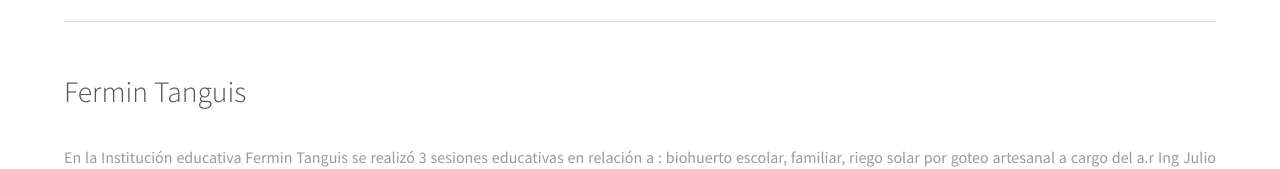
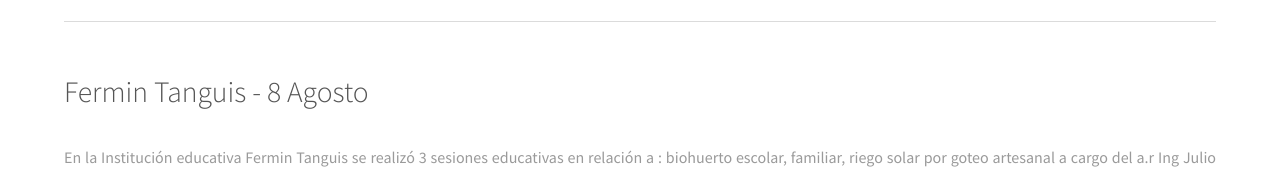
Before and after one commit to mszq2489/RotaryClubIcaSur, a plain HTML site: page noticias/agosto16.html in a window 1280 px wide. Shown: the part 244-413 px from the top of the page. Drawn offline with Linux system fonts and the light colour scheme; a script that the page names is missing.

Commit message:
Update agosto16.html

```diff
--- a/noticias/agosto16.html
+++ b/noticias/agosto16.html
@@ -37,7 +37,7 @@
 					<!-- NOTICIA 1-->
 						<div class="row">
 							<section class="12u 12u$(medium)">
-								<h2>Fermin Tanguis</h2>
+								<h2>Fermin Tanguis - 8 Agosto</h2>
 								<p>En la Institución educativa Fermin Tanguis se realizó 3 sesiones educativas en relación a : biohuerto escolar, familiar, riego solar por goteo artesanal a cargo del a.r Ing Julio Chávez. Dirigido a los estudiantes, profesores y personal de la institución.</p>
 								</section>
 						</div>
```
